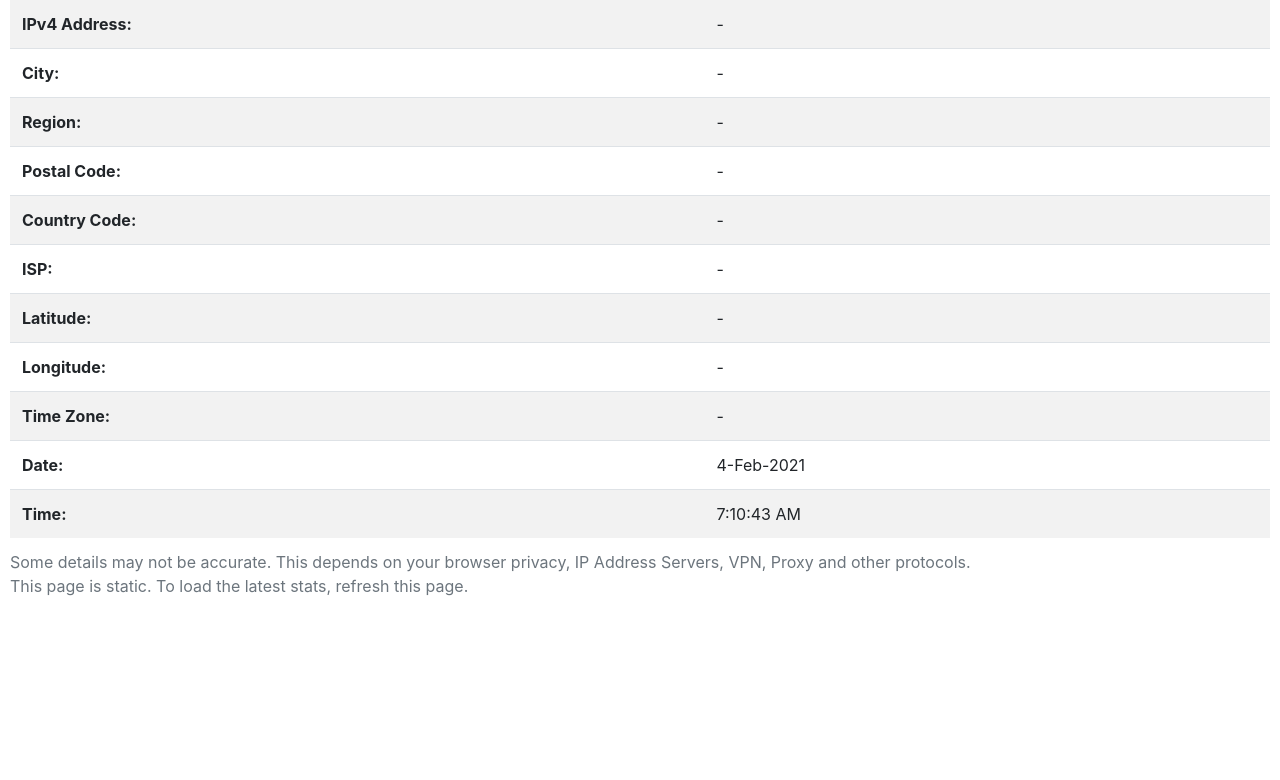
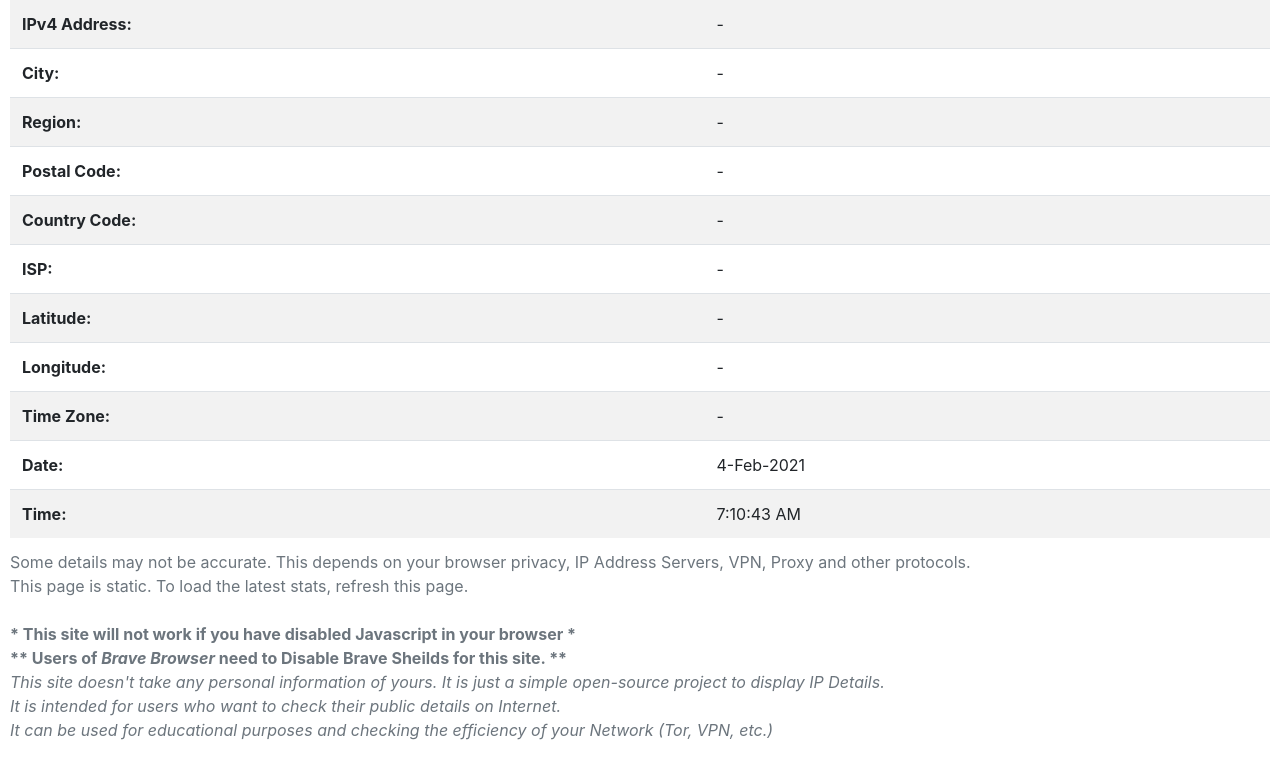
Before and after one commit to charitra1022/ip-address, a PHP site: page / in a window 1280 px wide. Shown: the part 67-847 px from the top of the page. Before the commit the page ends 663 px from the top, so only its background shows below. Run offline with PHP 8.4, Linux system fonts and the light colour scheme; some libraries are stand-ins or nearby versions.

Commit message:
added information

```diff
--- a/index.html
+++ b/index.html
@@ -14,8 +14,15 @@
         <div id="main">
             <div id="ip-details"><h1>Your public IP Address details:</h1>
                 <table class="table table-striped">
-                    <caption>Some details may not be accurate. This depends on your browser privacy, IP Address Servers, VPN, Proxy and other protocols.<br/>
-                        This page is static. To load the latest stats, refresh this page.</caption>
+                    <caption>
+                        Some details may not be accurate. This depends on your browser privacy, IP Address Servers, VPN, Proxy and other protocols.<br/>
+                        This page is static. To load the latest stats, refresh this page.<br/><br/>
+                        <strong>* This site will not work if you have disabled Javascript in your browser *<br/>
+                        ** Users of <em>Brave Browser</em> need to Disable Brave Sheilds for this site. **</strong><br/>
+                        <em>This site doesn't take any personal information of yours. It is just a simple open-source project to display IP Details.<br/>
+                        It is intended for users who want to check their public details on Internet.<br/>
+                        It can be used for educational purposes and checking the efficiency of your Network (Tor, VPN, etc.)</em>
+                    </caption>
                     <tbody>
                         <tr>
                             <th scope="row">IPv4 Address:</th>
--- a/style.css
+++ b/style.css
@@ -2,7 +2,6 @@
     margin: 10px;
     padding: 10px;
     text-align: center;
-    background-color: aqua;
 }
 
 
```
